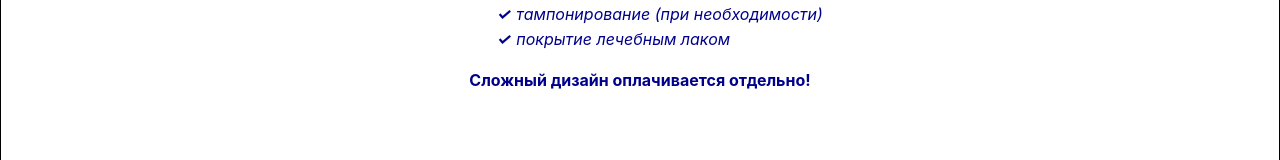
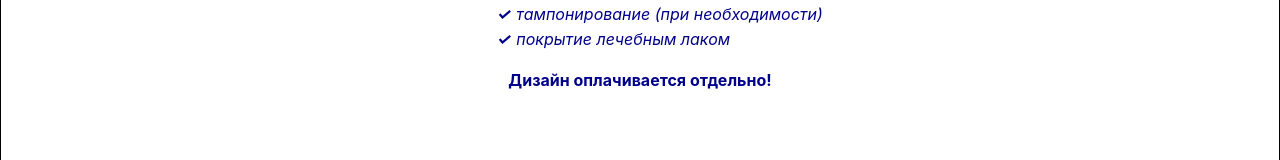
Before and after one commit to TonyFinder/Pedicure-master-outdated-project, a React (Create React App) app: page / in a window 1280 px wide. Both pictures are taken after a click on the button "МОЙ ПРАЙС". Shown: the part 569-729 px from the top of the page. Built offline with nearby package versions, Linux system fonts and the light colour scheme.

Commit message:
Changed description for comment

```diff
--- a/src/Components/Price/Price.tsx
+++ b/src/Components/Price/Price.tsx
@@ -34,7 +34,7 @@ export const Price = (props: PricePropsType) => {
                     <ul>
                         {store.priceInclude.map(m => <li>{m}</li>)}
                     </ul>
-                    <div className={style.priceIncludeSigh}>Сложный дизайн оплачивается отдельно!</div>
+                    <div className={style.priceIncludeSigh}>Дизайн оплачивается отдельно!</div>
                 </div>
             </div>
         </div>
```
